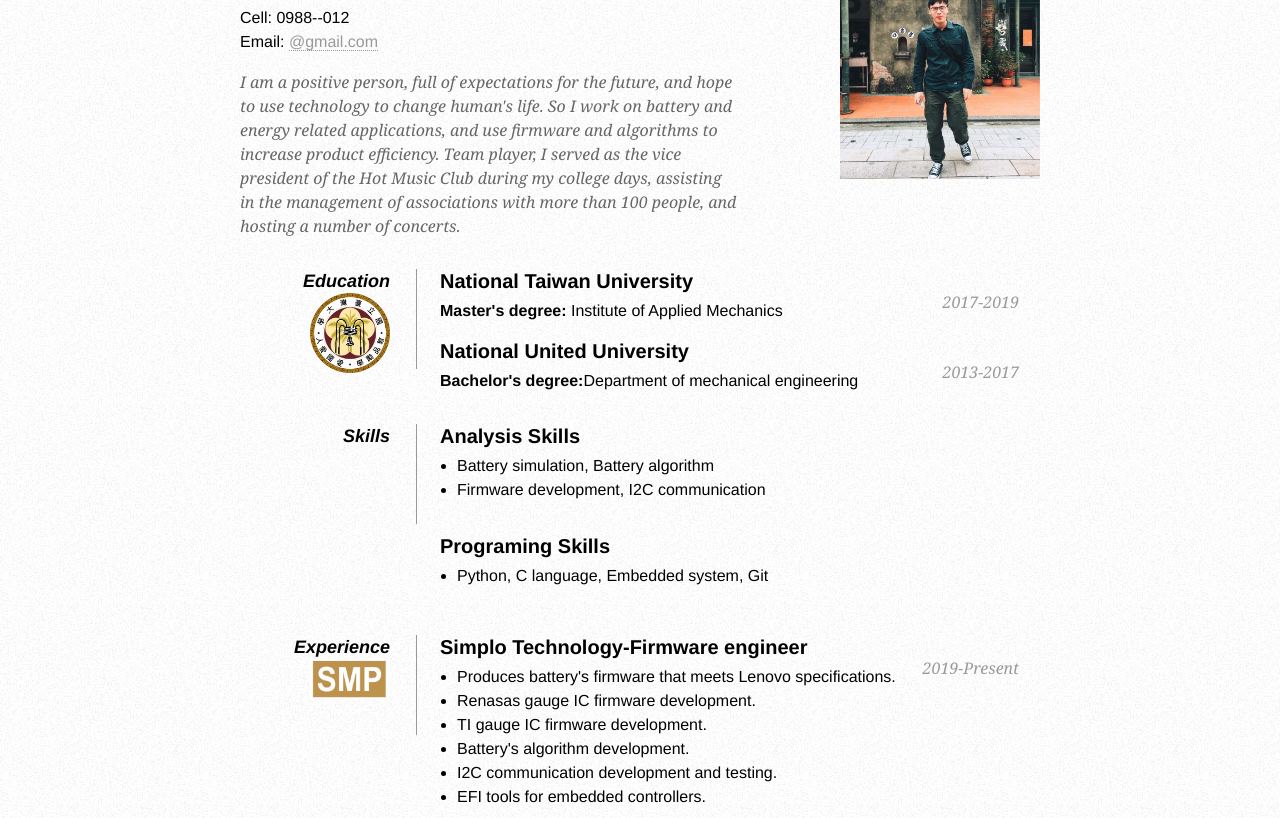
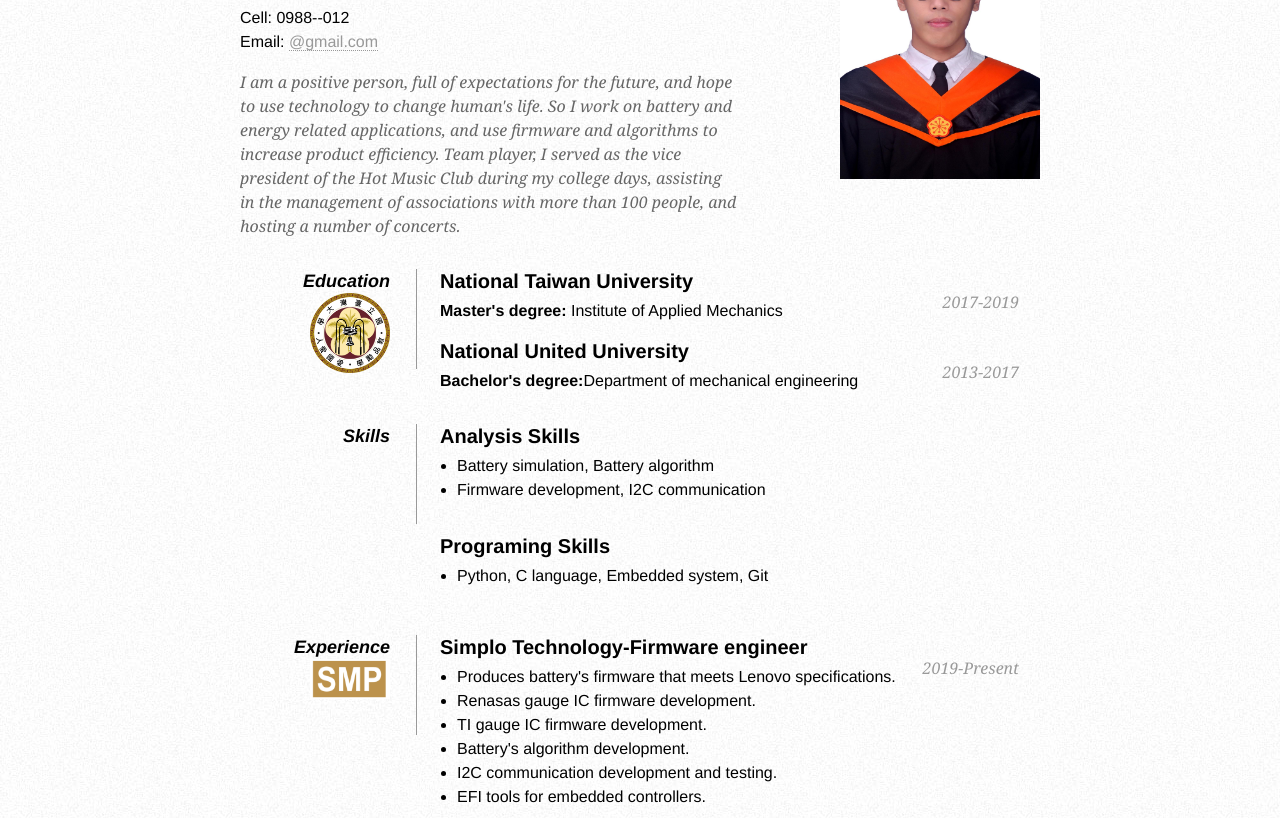
Before and after one commit to Watcher03ed/Watcher03ed.github.io, a plain HTML site: page index.html in a window 1280 px wide. Shown: the part 91-909 px from the top of the page. Drawn offline with Linux system fonts and the light colour scheme.

Commit message:
Edit picture

```diff
--- a/index.html
+++ b/index.html
@@ -42,7 +42,7 @@
 
     <div id="page-wrap">
 
-        <img src="images/Picture.jpg" alt="Photo of Cthulu" width="200" height="260" id="pic" />
+        <img src="images/280887933_700161437918367_1821855339309885357_n.jpg" alt="Photo of Cthulu" width="200" height="260" id="pic" />
 
         <div id="contact-info" class="vcard">
 
```
Also changed, not shown: images/280887933_700161437918367_1821855339309885357_n.jpg (added).
